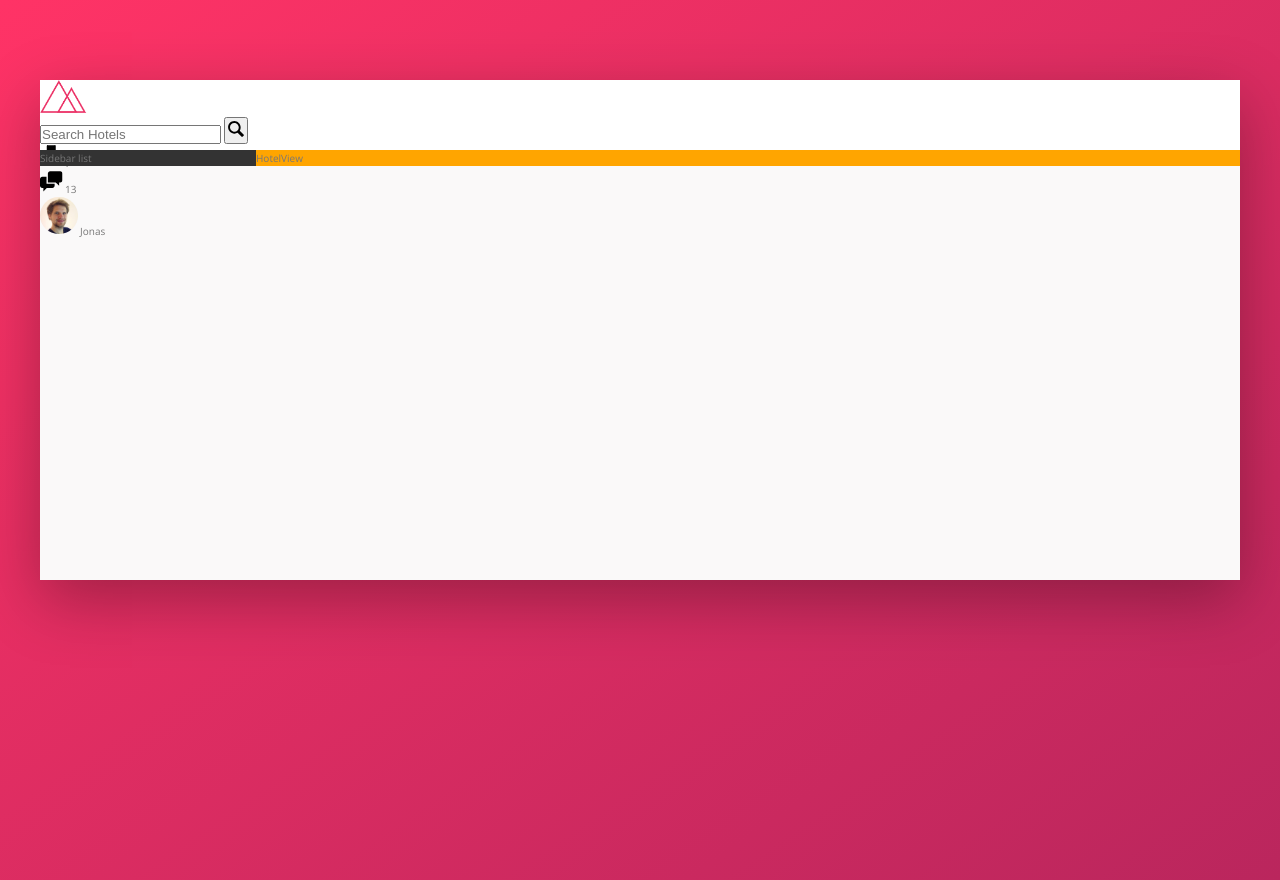
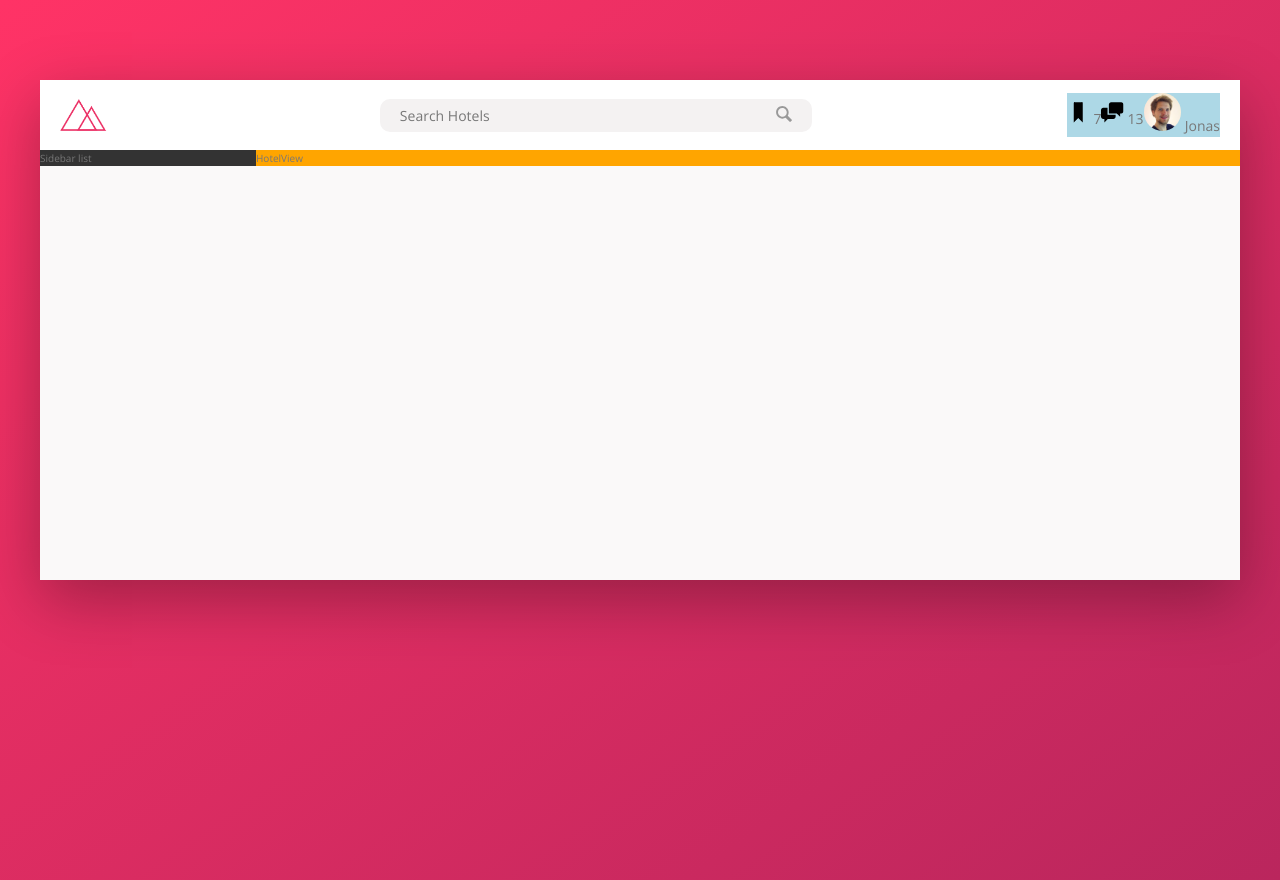
Before and after one commit to abdallah-alaff96/Trillo, a website: page index.html in a window 1280 px wide. Drawn offline with nearby package versions, Linux system fonts and the light colour scheme.

Commit message:
Building header part 2 (Search bar)

```diff
--- a/sass/_components.scss
+++ b/sass/_components.scss
@@ -3,21 +3,65 @@
 
 .logo {
   height: 3.25rem;
+  margin-left: 2rem;
 }
 
 ////////////////////////////////
 //// Search
 
 .search {
+  // background-color: red;
+  display: flex;
+  flex: 0 0 40%;
+  justify-content: center;
+  align-items: center;
+
   &__input {
+    font-family: inherit;
+    font-size: inherit;
+    color: inherit;
+    background-color: var(--color-grey-light-2);
+    padding: 0.7rem 2rem; // VIP for inputs
+    border: none;
+    border-radius: 10px;
+    margin-right: -3.75rem;
+    width: 90%;
+    transition: all 0.2s;
+
+    &:focus {
+      width: 100%;
+      outline: none;
+      background-color: var(--color-grey-light-3);
+    }
+    &::-webkit-input-placeholder {
+      font-weight: 100;
+      color: var(--color-grey-dark-4);
+    }
+  }
+  &__input:focus + &__button {
+    background-color: var(--color-grey-light-3);
   }
 
   &__button {
+    color: var(--color-grey-light-4);
+    background-color: var(--color-grey-light-2);
+    border-radius: 2rem;
+    border: none;
+    transition: all 0.2s;
+
+    &:focus {
+      outline: none;
+    }
+
+    &:active {
+      transform: translateY(2px);
+    }
   }
 
   &__icon {
     height: 2rem;
     width: 2rem;
+    fill: var(--color-grey-dark-3); // VIP to change SVG's color
   }
 }
 
@@ -25,6 +69,11 @@
 //// user Navigation
 
 .user-nav {
+  background-color: lightblue;
+  display: flex;
+  justify-content: center;
+  align-items: center;
+  margin-right: 2rem;
   &__icon-box {
   }
 
--- a/sass/_layouts.scss
+++ b/sass/_layouts.scss
@@ -7,9 +7,13 @@
 }
 
 .header {
+  font-size: 1.4rem;
   height: 7rem;
   background-color: #fff;
   border-bottom: var(--color-grey-light-2);
+  display: flex;
+  justify-content: space-between;
+  align-items: center;
 }
 
 .content {
```
Also changed, not shown: css/style.css.
